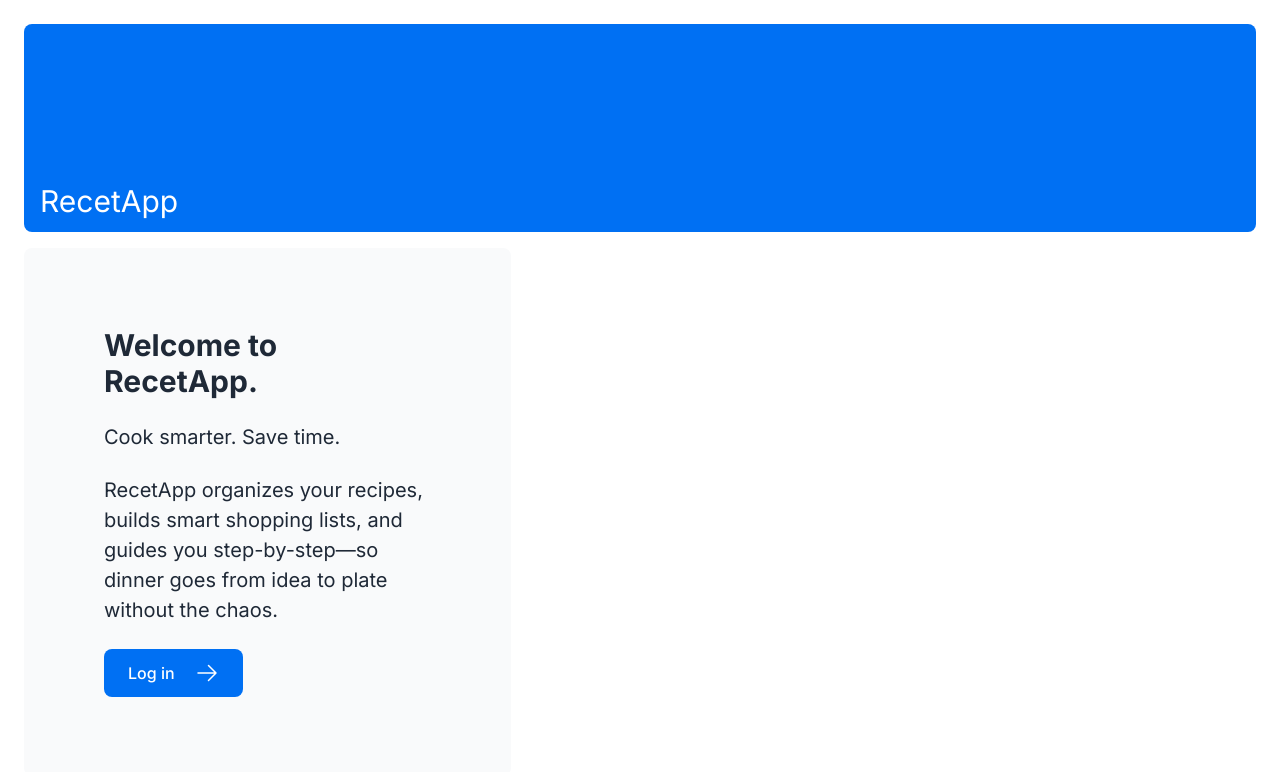
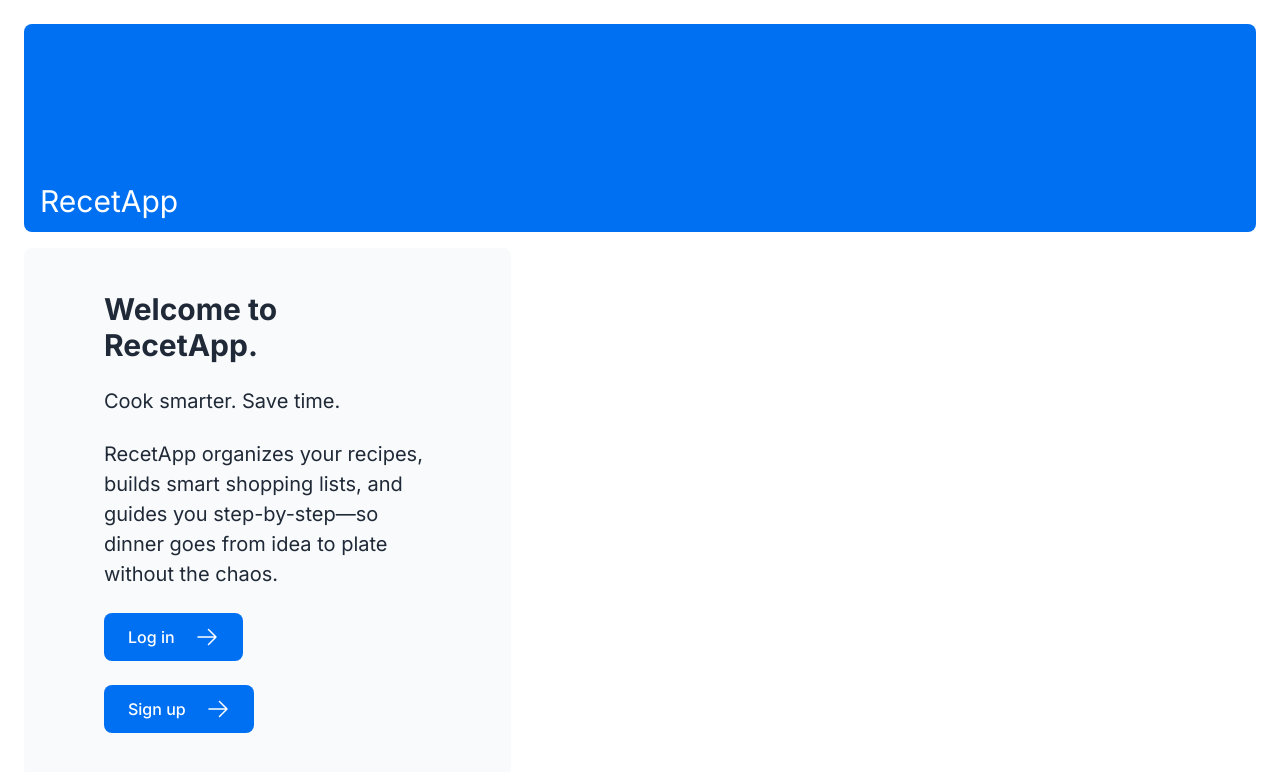
Before and after one commit to pschonffeldt/recetapp, a Next.js app: page / in a window 1280 px wide. Shown: the top 772 px of the page. Built offline with nearby package versions, Linux system fonts and the light colour scheme; a web font is replaced by a local one.

Commit message:
fix(auth,page): fix issue causing deployment failure
- Resolve auth page error that was breaking the build
- Ensure /auth route renders correctly and passes deployment checks

```diff
--- a/app/page.tsx
+++ b/app/page.tsx
@@ -38,6 +38,12 @@ export default function Page() {
           >
             <span>Log in</span> <ArrowRightIcon className="w-5 md:w-6" />
           </Link>
+          <Link
+            href="/signup"
+            className="flex items-center gap-5 self-start rounded-lg bg-blue-500 px-6 py-3 text-sm font-medium text-white transition-colors hover:bg-blue-400 md:text-base"
+          >
+            <span>Sign up</span> <ArrowRightIcon className="w-5 md:w-6" />
+          </Link>
         </div>
         <div className="flex items-center justify-center p-6 md:w-3/5 md:px-28 md:py-12">
           {/* Desktop Hero image */}
```
